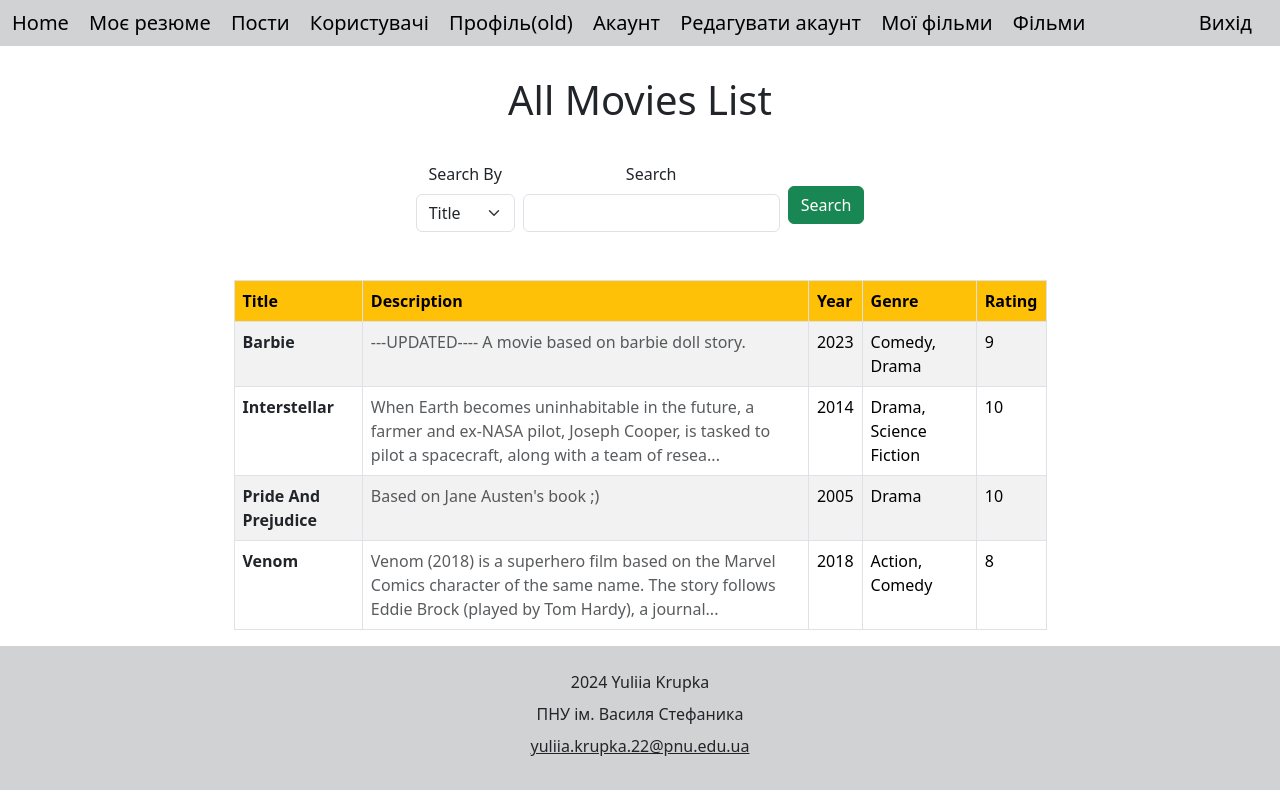
After one commit to yuliia-krupka/flask-app-lab, a Flask app: page /movie/get_movies in a window 1280 px wide. The commit adds this page. Run offline with Flask 3, Linux system fonts and the light colour scheme; a user stored in the database is signed in.

Commit message:
add movie db table and blueprint, wtf forms, routes, static

```diff
--- a/app/__init__.py
+++ b/app/__init__.py
@@ -6,9 +6,9 @@ from flask_bcrypt import Bcrypt
 from flask_login import LoginManager
 
 
-
 class Base(DeclarativeBase):
     pass
+
 
 db = SQLAlchemy(model_class=Base)
 migrate = Migrate()
@@ -32,12 +32,15 @@ def create_app(config_name="config"):
     with app.app_context():
         from . import views
         from app.users.models import User
+        from app.movies.models import Movie, Genre
 
         from .posts import post_bp
         from .users import user_bp
+        from .movies import movie_bp
 
         app.register_blueprint(post_bp)
         app.register_blueprint(user_bp)
+        app.register_blueprint(movie_bp)
 
         # from app.posts.models import Post
         # db.create_all()
--- /dev/null
+++ b/app/movies/forms.py
@@ -0,0 +1,28 @@
+from flask_wtf import FlaskForm
+from wtforms import StringField, TextAreaField, SubmitField
+from wtforms.fields.choices import SelectMultipleField, SelectField
+from wtforms.fields.numeric import IntegerField
+from wtforms.validators import DataRequired, Length, NumberRange
+
+
+class MovieForm(FlaskForm):
+    title = StringField('Title', validators=[DataRequired(), Length(max=100)])
+    description = TextAreaField('Description', validators=[Length(max=500)])
+    year = IntegerField('Year', validators=[DataRequired(), NumberRange(min=1888, max=2024)])
+    rate = IntegerField('Rate', validators=[DataRequired(), NumberRange(min=1, max=10)])
+    genres = SelectMultipleField(
+        'Genres',
+        coerce=int
+    )
+
+    submit = SubmitField('Add Movie')
+
+
+class MovieSearchForm(FlaskForm):
+    search_field = SelectField('Search By', choices=[
+        ('title', 'Title'),
+        ('genre', 'Genre'),
+        ('rate', 'Rating')
+    ], validators=[DataRequired()])
+    search_query = StringField('Search', validators=[DataRequired()])
+    submit = SubmitField('Search')
--- /dev/null
+++ b/app/movies/templates/movies/all_movies_list.html
@@ -0,0 +1,69 @@
+{% extends 'base.html' %}
+
+{% block title %}Movies List{% endblock %}
+
+{% block content %}
+    <div class="container w-75">
+        <h1 class="text-center">All Movies List</h1>
+        <div class="d-flex justify-content-center">
+            <form method="POST" action="{{ url_for('movies.search_movies') }}"
+                  class="row g-2 align-items-center text-center mb-5">
+                {{ form.hidden_tag() }}
+                <div class="col-auto">
+                    {{ form.search_field.label(class="form-label") }}
+                    {{ form.search_field(class="form-select") }}
+                </div>
+
+                <div class="col-auto">
+                    {{ form.search_query.label(class="form-label") }}
+                    {{ form.search_query(class="form-control") }}
+                </div>
+
+                <div class="col-auto mt-4">
+                    {{ form.submit(class="btn btn-success") }}
+                </div>
+            </form>
+        </div>
+
+        <table class="table table-striped table-bordered">
+            <thead>
+            <tr>
+                <th class="bg-warning">Title</th>
+                <th class="bg-warning">Description</th>
+                <th class="bg-warning">Year</th>
+                <th class="bg-warning">Genre</th>
+                <th class="bg-warning">Rating</th>
+            </tr>
+            </thead>
+            <tbody>
+            {% for movie in movies %}
+                <tr>
+                    <td>
+                        <strong>
+                            <a href="{{ url_for('movies.get_movie', movie_id=movie.id) }}"
+                               class="text-decoration-none text-dark">
+                                {{ movie.title }}
+                            </a>
+                        </strong>
+                    </td>
+                    <td class="text-muted">
+                        {{ movie.description[:150] }}{% if movie.description|length > 150 %}...{% endif %}
+                    </td>
+
+                    <td>{{ movie.year }}</td>
+                    <td>
+                        {% for genre in movie.genres %}
+                            {{ genre.name }}{% if not loop.last %}, {% endif %}
+                        {% endfor %}
+                    </td>
+                    <td>{{ movie.rate }}</td>
+                </tr>
+            {% else %}
+                <tr>
+                    <td colspan="4" class="text-center">No movies were added yet.</td>
+                </tr>
+            {% endfor %}
+            </tbody>
+        </table>
+    </div>
+{% endblock %}
--- /dev/null
+++ b/app/movies/views.py
@@ -0,0 +1,150 @@
+from app.movies.forms import MovieForm, MovieSearchForm
+from app.movies.models import Movie, Genre
+
+from flask import render_template, redirect, url_for, flash, request
+from flask_login import login_required, current_user
+from app import db
+from . import movie_bp
+
+
+@movie_bp.route('/add_movie', methods=['GET', 'POST'])
+@login_required
+def add_movie():
+    form = MovieForm()
+    form.genres.choices = [(genre.id, genre.name) for genre in Genre.query.all()]
+
+    if form.validate_on_submit():
+        selected_genres = form.genres.data
+
+        movie = Movie.query.filter(
+            Movie.title == form.title.data,
+            Movie.year == form.year.data,
+            Movie.genres.any(Genre.id.in_(selected_genres))
+        ).first()
+
+        if not movie:
+            movie = Movie(
+                title=form.title.data,
+                year=form.year.data,
+                description=form.description.data,
+                rate=form.rate.data,
+                user_id=current_user.id,
+            )
+            db.session.add(movie)
+            db.session.commit()
+
+            genres = Genre.query.filter(Genre.id.in_(selected_genres)).all()
+            movie.genres.extend(genres)
+            db.session.commit()
+
+            flash("Movie added successfully!", "success")
+        else:
+            flash("This movie already exists.", "info")
+
+        return redirect(url_for('movies.get_user_movies'))
+
+    return render_template('add_movie_form.html', form=form)
+
+
+@movie_bp.route('/get_user_movies')
+@login_required
+def get_user_movies():
+    movies = current_user.movies
+    return render_template('movies_list.html', movies=movies)
+
+
+@movie_bp.route('/get_movies')
+@login_required
+def get_movies():
+    form = MovieSearchForm()
+    stmt = db.select(Movie).order_by(Movie.title)
+    movies = db.session.scalars(stmt).all()
+    return render_template('all_movies_list.html', movies=movies, form=form)
+
+
+@movie_bp.route('/search_movies', methods=['POST'])
+@login_required
+def search_movies():
+    form = MovieSearchForm()
+    movies = []
+
+    if form.validate_on_submit():
+        search_query = form.search_query.data
+        search_field = form.search_field.data
+
+        if search_field == 'title':
+            movies = Movie.query.filter(Movie.title.ilike(f'%{search_query}%')).all()
+
+        elif search_field == 'genre':
+            if not search_query.isdigit():
+                movies = Movie.query.join(Movie.genres).filter(Genre.name.ilike(f'%{search_query}%')).all()
+            else:
+                flash("Please enter a valid genre", "danger")
+                return redirect(url_for('movies.search_movies'))
+
+        elif search_field == 'rate':
+            if search_query.isdigit():
+                rate = int(search_query)
+                if 1 <= rate <= 10:
+                    movies = Movie.query.filter(Movie.rate == rate).all()
+                else:
+                    flash("Please enter a valid rating (between 1 and 10)", "danger")
+                    return redirect(url_for('movies.search_movies'))
+            else:
+                flash("Please enter a valid rating (integer)", "danger")
+                return redirect(url_for('movies.search_movies'))
+
+    return render_template('search_movies.html', form=form, movies=movies, search_query=search_query,
+                           search_field=search_field)
+
+
+@movie_bp.route('/movie/<int:movie_id>', methods=['GET', 'POST'])
+@login_required
+def get_movie(movie_id):
+    movie = db.get_or_404(Movie, movie_id)
+    return render_template('movie_details.html', movie=movie, current_user=current_user)
+
+
+@movie_bp.route('/movie/<int:id>/delete', methods=['POST'])
+@login_required
+def delete_movie(id):
+    movie = db.get_or_404(Movie, id)
+
+    if movie.author != current_user:
+        flash("You are not authorized to delete this movie.", "danger")
+        return redirect(url_for('movies.get_movies'))
+
+    db.session.delete(movie)
+    db.session.commit()
+    flash("Movie deleted successfully!", "success")
+    return redirect(url_for('movies.get_movies'))
+
+
+@movie_bp.route('/movie/<int:id>/edit', methods=['GET', 'POST'])
+@login_required
+def edit_movie(id):
+    movie = db.get_or_404(Movie, id)
+
+    if movie.user_id != current_user.id:
+        flash("You are not authorized to edit this movie.", "danger")
+        return redirect(url_for('movies.get_movies'))
+
+    form = MovieForm(obj=movie)
+    form.genres.choices = [(genre.id, genre.name) for genre in Genre.query.all()]
+
+    if form.validate_on_submit():
+        movie.title = form.title.data
+        movie.description = form.description.data
+        movie.rate = form.rate.data
+        movie.year = form.year.data
+
+        selected_genre_ids = form.genres.data
+        movie.genres = Genre.query.filter(Genre.id.in_(selected_genre_ids)).all()
+
+        db.session.commit()
+        flash("Movie updated successfully!", "success")
+        return redirect(url_for('movies.get_movies'))
+    if request.method == 'GET':
+        form.genres.data = [genre.id for genre in movie.genres]
+
+    return render_template('edit_movie.html', form=form, movie=movie)
--- a/app/templates/base.html
+++ b/app/templates/base.html
@@ -22,6 +22,8 @@
                         <a class="navbar-brand" href="/user/profile">Профіль(old)</a>
                         <a class="navbar-brand" href="/user/account">Акаунт</a>
                         <a class="navbar-brand" href="/user/update_account">Редагувати акаунт</a>
+                        <a class="navbar-brand" href="/movie/get_user_movies">Мої фільми</a>
+                        <a class="navbar-brand" href="/movie/get_movies">Фільми</a>
                     {% endif %}
                 </div>
 
```
Also changed, not shown: app/movies/__init__.py (added, +11 -0 lines), app/movies/models.py (added, +39 -0 lines), app/movies/static/css/movies.css (added, +10 -0 lines), app/movies/templates/movies/_macros.html (added, +17 -0 lines), app/movies/templates/movies/add_movie_form.html (added, +32 -0 lines), app/movies/templates/movies/edit_movie.html (added, +32 -0 lines), app/movies/templates/movies/movie_details.html (added, +83 -0 lines), app/movies/templates/movies/movies_list.html (added, +53 -0 lines), app/movies/templates/movies/search_movies.html (added, +47 -0 lines), migrations/versions/95ae7ab1a78d_add_movie_genre_models.py (added, +53 -0 lines), instance/data.sqlite. Lines whose indentation alone changed are shown as unchanged.
